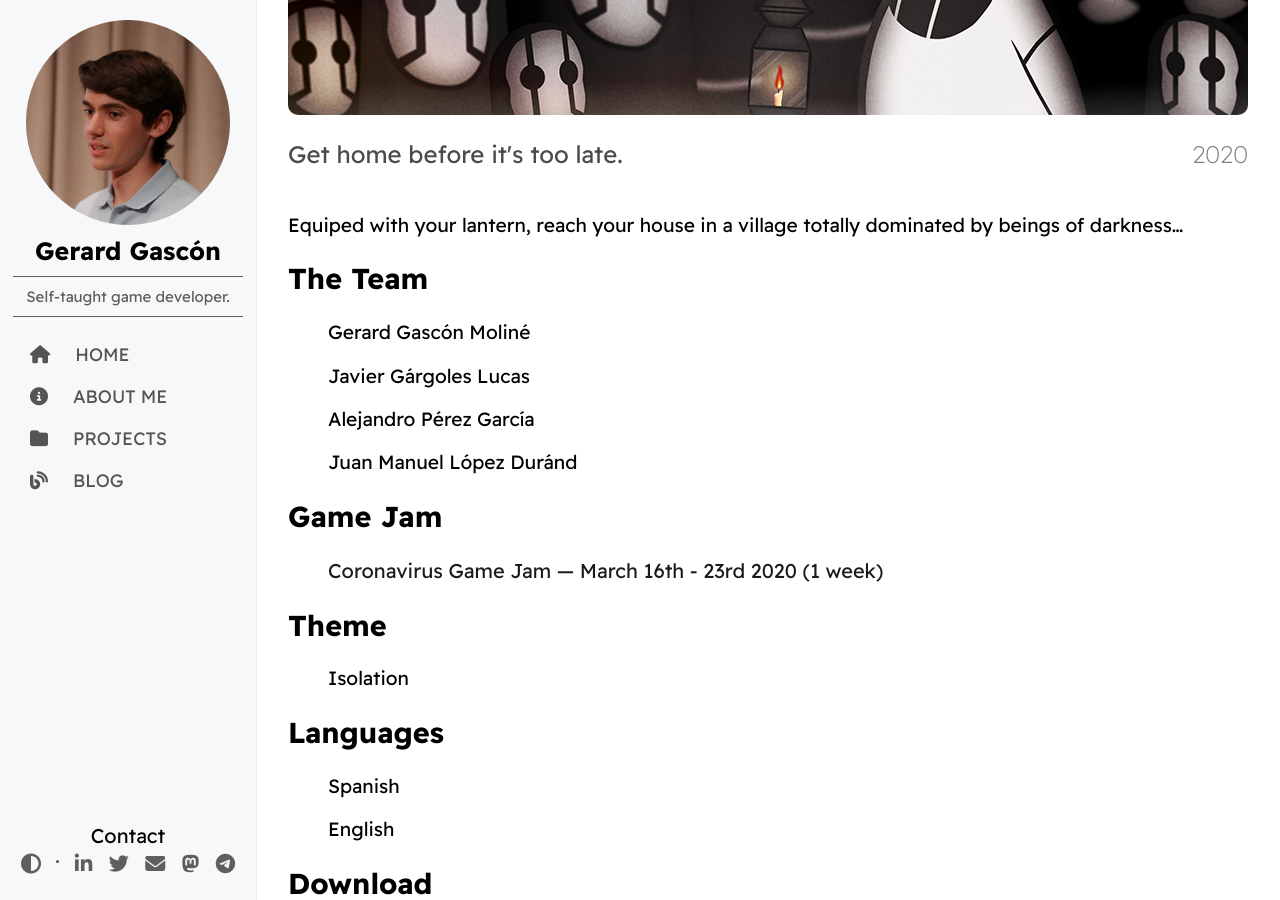
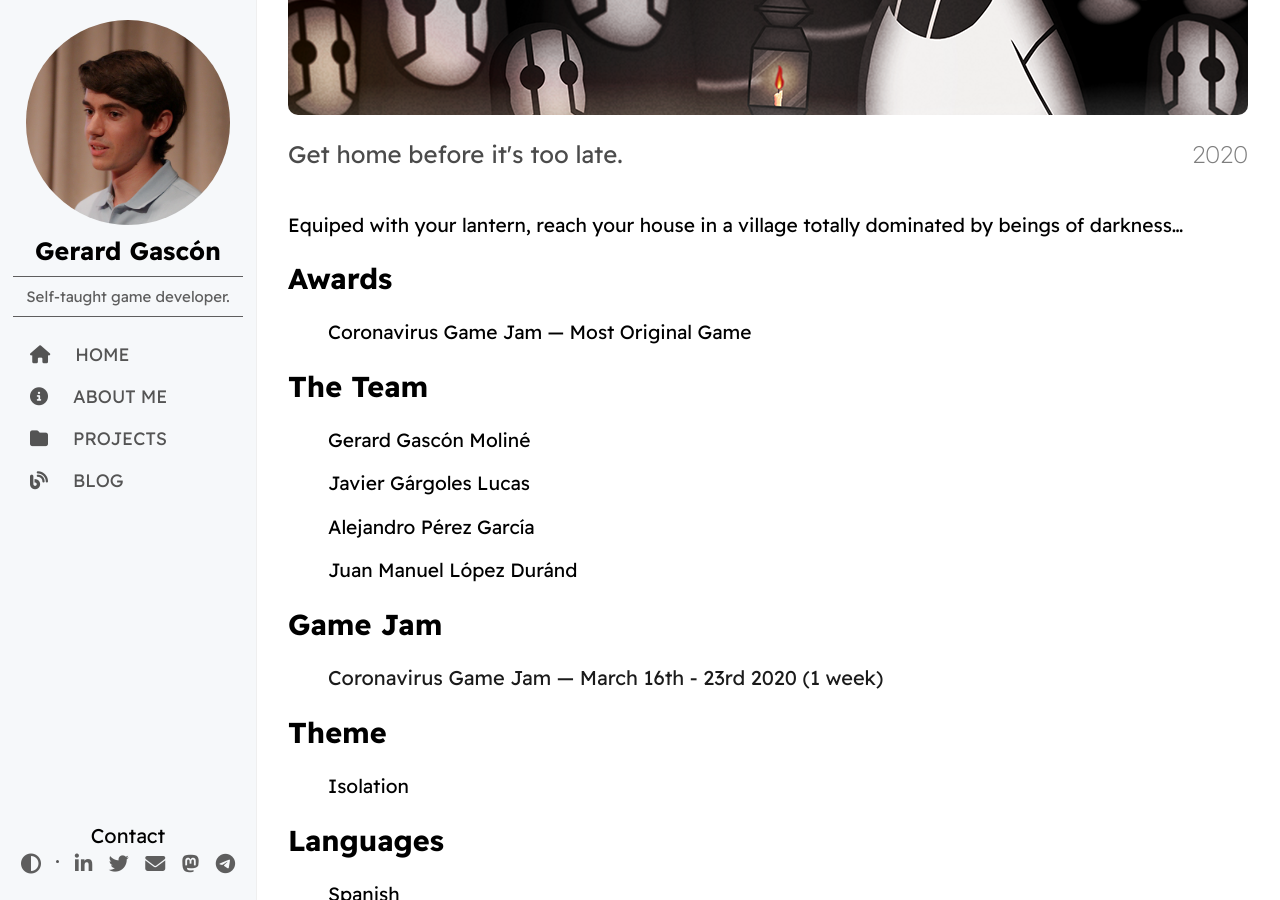
Before and after one commit to GerardGascon/gerardgascon.github.io, a Jekyll site: the page built from _jams/2020-03-21-Isoulated.md, in a window 1280 px wide and 900 px high, scrolled down 301 px. Built offline with Jekyll 4.4.1, drawn with Linux system fonts in a browser that asks for light colours; nearby versions of some CDN libraries.

Commit message:
Added missing prize

```diff
--- a/_jams/2020-03-21-Isoulated.md
+++ b/_jams/2020-03-21-Isoulated.md
@@ -18,6 +18,10 @@ layout: game
 ---
 
 Equiped with your lantern, reach your house in a village totally dominated by beings of darkness...
+
+## Awards
+
+> Coronavirus Game Jam --- Most Original Game
 
 ## The Team
 
```
